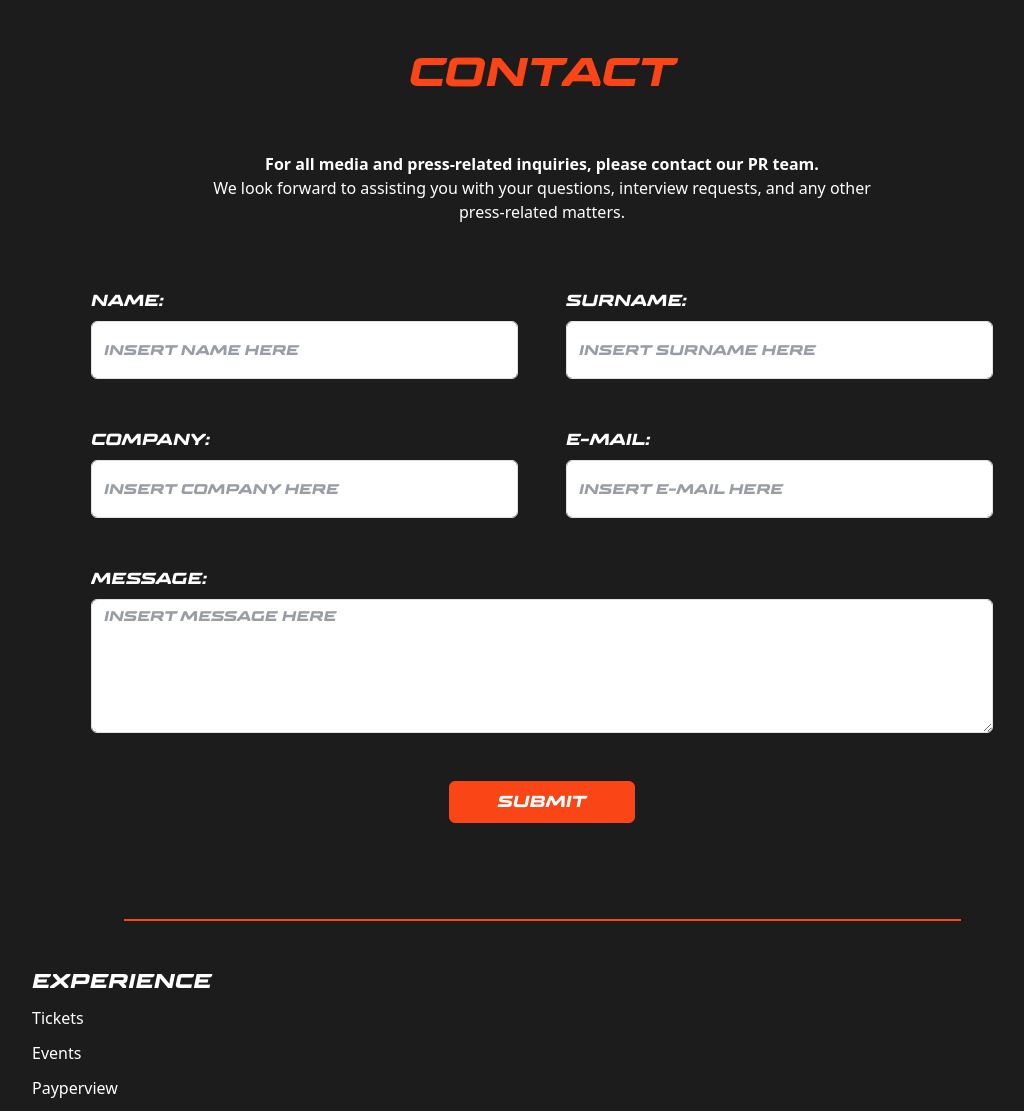
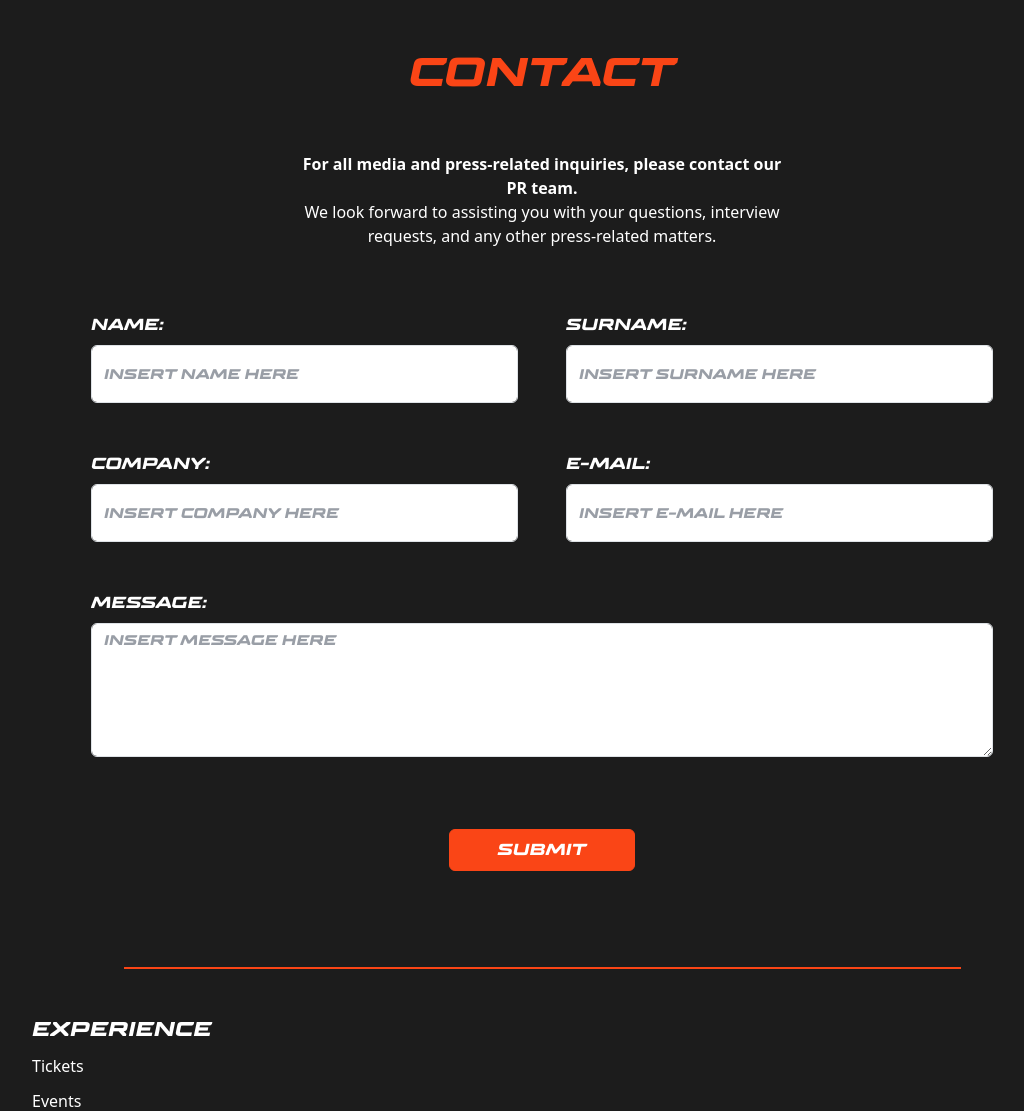
Before and after one commit to sofiepiszczek/dominancefc, a PHP site: page /contact.php in a window 1280 px wide. Shown: the part 138-1249 px from the top of the page, without its empty margins (98-1122 px from the left). Run offline with PHP 8.4, Linux system fonts and the light colour scheme; style sheets or scripts are compiled from the project's sources; some libraries are stand-ins or nearby versions.

Commit message:
Har rettet mål

```diff
--- a/contact.php
+++ b/contact.php
@@ -33,7 +33,7 @@ include ("includes/navbar.php");
 
 <div class="container">
     <div class="row justify-content-center text-center">
-        <div class="col-md-8">
+        <div class="col-md-6">
             <p class="h1 text-primary custom-text py-5">CONTACT</p>
             <p class="px-4"><strong>For all media and press-related inquiries, please contact our PR team.</strong> <br> We look forward to assisting you with your questions, interview requests, and any other press-related matters.</p>
         </div>
@@ -65,7 +65,7 @@ include ("includes/navbar.php");
             <textarea class="form-control bg-white custom-text text-secondary placeholder-gray" rows="5" placeholder="INSERT MESSAGE HERE"></textarea>
         </div>
 
-        <div class="mt-4 mb-5 text-center">
+        <div class="mt-5 mb-5 text-center">
             <button class="btn btn-primary rounded-2 px-5 py-2 text-white custom-text">SUBMIT</button>
         </div>
     </div>
```
